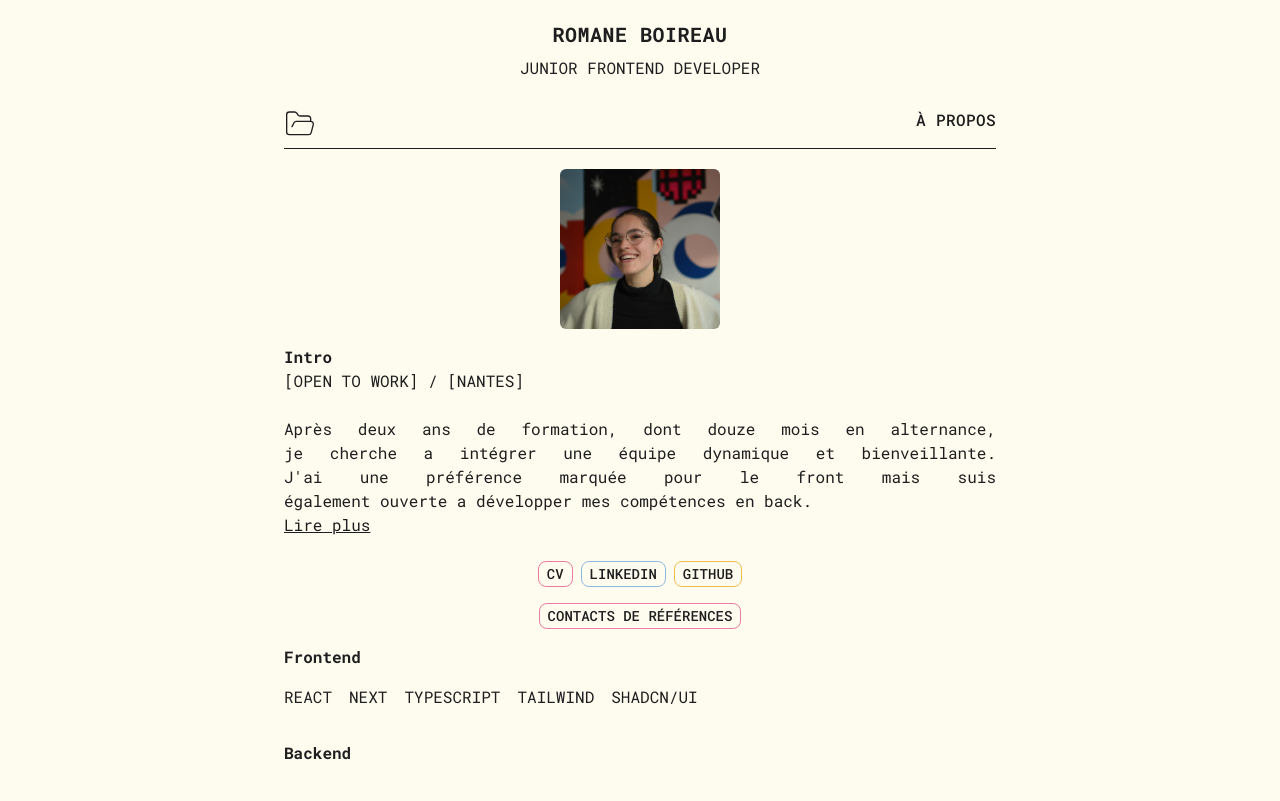
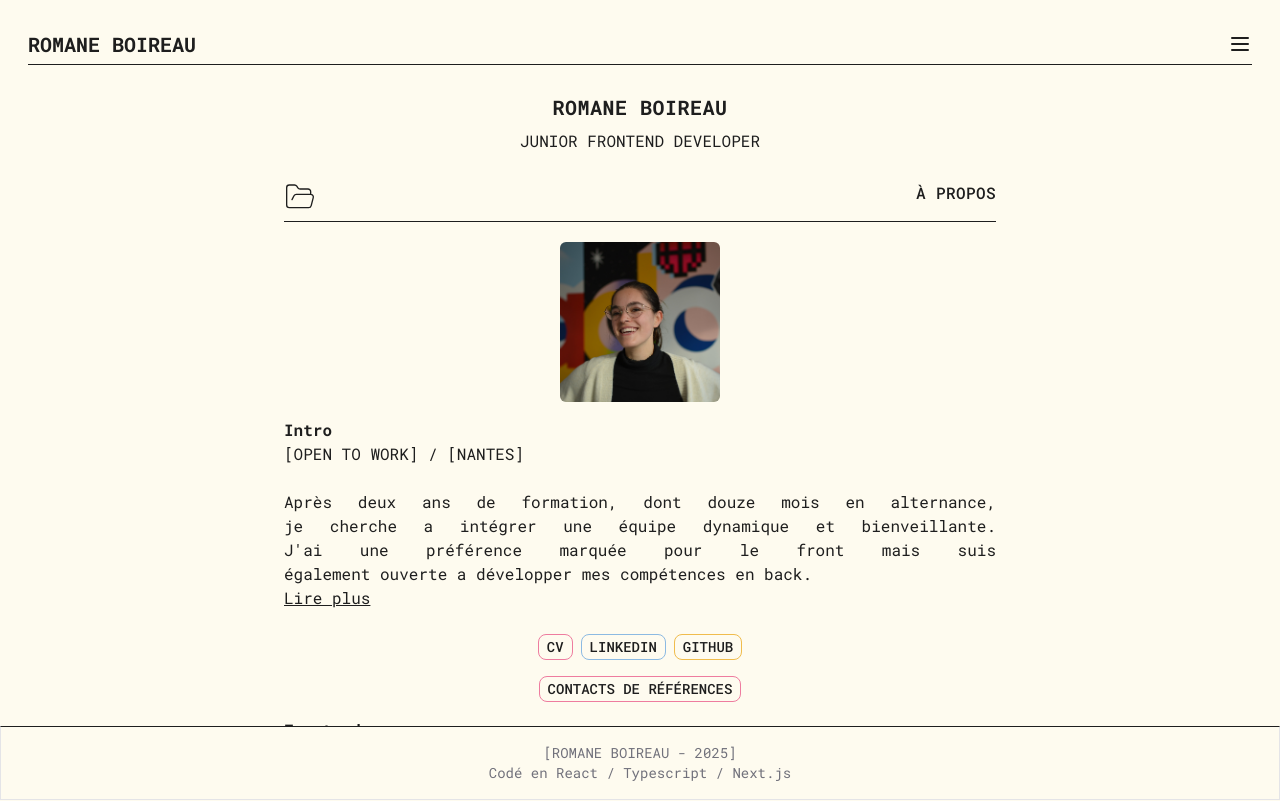
Before and after one commit to aanatema/portfolio-v2, a Next.js app: page / in a window 1280 px wide. Shown: the top 801 px of the page. Built offline with nearby package versions, Linux system fonts and the light colour scheme.

Commit message:
add footer and navbar

```diff
--- a/src/app/aboutPage/page.tsx
+++ b/src/app/aboutPage/page.tsx
@@ -1,10 +1,8 @@
 import { FolderOpen } from "lucide-react";
-import NavigationBar from "../components/NavigationBar";
 
 export default function AboutPage() {
 	return (
 		<>
-			<NavigationBar />
 			<main className='flex flex-col gap-2 justify-center mx-7 my-10 md:mx-55'>
 				<header className='flex flex-1 items-start justify-between border-b border-foreground mb-5 pb-1 '>
 					<FolderOpen className='h-8 w-8 shrink-0 stroke-1' />
--- a/src/app/abtPage/page.tsx
+++ b/src/app/abtPage/page.tsx
@@ -1,5 +1,4 @@
 import { FolderOpen } from "lucide-react";
-import NavigationBar from "../components/NavigationBar";
 import { abtMissionsList } from "./components/AbtMissionsList";
 import AbtMissions from "./components/AbtMissions";
 import AbtTechnoList from "./components/AbtTechnoList";
@@ -10,7 +9,6 @@ import ReferencesBadge from "../components/Buttons/Badges/ReferencesBadge";
 export default function AbtPage() {
 	return (
 		<>
-			<NavigationBar />
 			<main className='flex flex-col gap-2 justify-center mx-7 my-10 text-justify md:mx-65'>
 				<header className='flex flex-1 items-start justify-between border-b border-foreground mb-5 pb-1 '>
 					<FolderOpen className='h-8 w-8 shrink-0 stroke-1' />
--- a/src/app/biomePage/page.tsx
+++ b/src/app/biomePage/page.tsx
@@ -9,12 +9,10 @@ import BiomeLogo from "../components/Images/BiomeLogo";
 import Link from "next/link";
 import { Badge } from "@/components/ui/badge";
 import { Separator } from "@/components/ui/separator";
-import NavigationBar from "../components/NavigationBar";
 
 export default function BiomePage() {
 	return (
 		<>
-			<NavigationBar />
 			<main className='flex flex-col gap-2 justify-center mx-7 my-10 text-justify md:mx-65'>
 				<header className='flex flex-1 items-start justify-between border-b border-foreground mb-5 pb-1 '>
 					<FolderOpen className='h-8 w-8 shrink-0 stroke-1' />
--- /dev/null
+++ b/src/app/components/Footer.tsx
@@ -0,0 +1,12 @@
+export default function Footer() {
+	return (
+		<footer className='mt-15 p-4 border border-t-foreground bg-background text-center text-sm text-muted-foreground bottom-0 left-0 right-0 fixed'>
+			<div>
+				<p className='uppercase tracking-[3]'>
+					[Romane Boireau - 2025]
+				</p>
+				<p>Codé en React / Typescript / Next.js </p>
+			</div>
+		</footer>
+	);
+}
--- a/src/app/layout.tsx
+++ b/src/app/layout.tsx
@@ -1,7 +1,8 @@
 import type { Metadata } from "next";
 import { Roboto_Mono } from "next/font/google";
 import "./globals.css";
-
+import NavigationBar from "./components/NavigationBar";
+import Footer from "./components/Footer";
 
 const robotoMono = Roboto_Mono({
 	variable: "--font-roboto-mono",
@@ -22,7 +23,11 @@ export default function RootLayout({
 		<html
 			lang='fr'
 			className={`${robotoMono.variable} `}>
-			<body className={`${robotoMono.variable} `}>{children}</body>
+			<body className={`${robotoMono.variable}`}>
+				<NavigationBar />
+				{children}
+				<Footer />
+			</body>
 		</html>
 	);
 }
--- a/src/app/page.tsx
+++ b/src/app/page.tsx
@@ -1,3 +1,4 @@
+import Footer from "./components/Footer";
 import { HomepageAccordion } from "./components/HomepageComponents/HomepageAccordion";
 import HomepageRedirection from "./components/HomepageComponents/HomepageRedirection";
 
@@ -8,6 +9,7 @@ export default function Home() {
 			<main className='md:mx-65'>
 				<HomepageAccordion />
 			</main>
+			<Footer />
 		</>
 	);
 }
--- a/src/app/portfolioPage/page.tsx
+++ b/src/app/portfolioPage/page.tsx
@@ -8,13 +8,11 @@ import { FolderOpen } from "lucide-react";
 import Link from "next/link";
 import { Badge } from "@/components/ui/badge";
 import { Separator } from "@/components/ui/separator";
-import NavigationBar from "../components/NavigationBar";
 import PortfolioLogo from "../components/Images/PortfolioLogo";
 
 export default function portfolioPage() {
 	return (
 		<>
-			<NavigationBar />
 			<main className='flex flex-col gap-2 justify-center mx-7 my-10 text-justify md:mx-65'>
 				<header className='flex flex-1 items-start justify-between border-b border-foreground mb-5 pb-1'>
 					<FolderOpen className='h-8 w-8 shrink-0 stroke-1' />
--- a/src/app/schoolProjectsPage/page.tsx
+++ b/src/app/schoolProjectsPage/page.tsx
@@ -1,12 +1,10 @@
 import { FolderOpen } from "lucide-react";
-import NavigationBar from "../components/NavigationBar";
 import ProjectCard from "./components/ProjectCard";
 import { schoolProjects } from "./components/SchoolProjectCardList";
 
 export default function SchoolProjectsPage() {
 	return (
 		<>
-			<NavigationBar />
 			<main className='flex flex-col gap-2 justify-center mx-7 my-10 text-justify md:mx-65'>
 				<header className='flex flex-1 items-start justify-between border-b border-foreground mb-5 pb-1 '>
 					<FolderOpen className='h-8 w-8 shrink-0 stroke-1' />
--- a/src/app/topovisioPage/page.tsx
+++ b/src/app/topovisioPage/page.tsx
@@ -6,12 +6,10 @@ import {
 } from "@/components/ui/accordion";
 import { FolderOpen } from "lucide-react";
 import { Separator } from "@/components/ui/separator";
-import NavigationBar from "../components/NavigationBar";
 
 export default function TopovisioPage() {
 	return (
 		<>
-			<NavigationBar />
 			<main className='flex flex-col gap-2 justify-center mx-7 my-10 text-justify md:mx-65'>
 				<header className='flex flex-1 items-start justify-between border-b border-foreground mb-5 pb-1'>
 					<FolderOpen className='h-8 w-8 shrink-0 stroke-1' />
```
